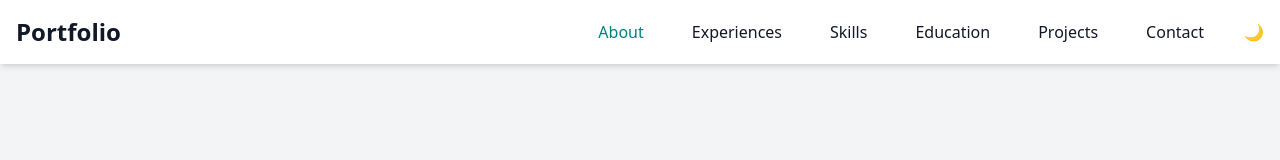
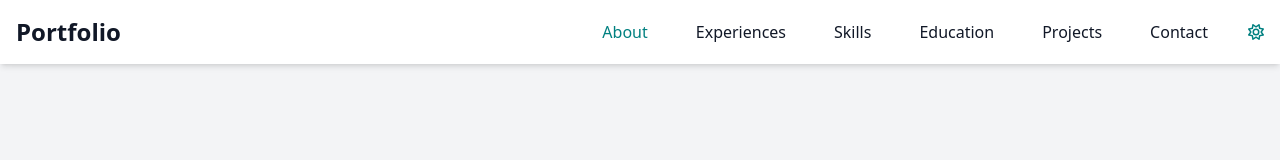
Before and after one commit to bibekamatya/Portfolio, a React (Vite) app: page / in a window 1280 px wide. Shown: the top 160 px of the page. Built offline with nearby package versions, Linux system fonts and the light colour scheme.

Commit message:
add dark light theme for mobile screen

```diff
--- a/src/components/navbar.tsx
+++ b/src/components/navbar.tsx
@@ -2,11 +2,13 @@ import { useState } from "react";
 import { Link } from "react-scroll";
 import { NAVITEMS } from "../dataSheet";
 import useDarkMode from "../hooks/useDarkmode";
+import Icon from "./reusable/Icons";
 const Navbar = () => {
   const [active, setActive] = useState("About");
   const [isDarkMode, toggleDarkMode] = useDarkMode();
 
   return (
+    <>
       <nav className="bg-white dark:bg-gray-900 fixed w-full z-20 top-0 start-0 shadow-md md:block hidden">
         <div className="max-w-screen-xl flex flex-wrap items-center justify-between mx-auto p-4">
           <Link
@@ -26,7 +28,7 @@ const Navbar = () => {
             className="items-center justify-between w-full md:flex md:w-auto md:order-1 hidden"
             id="navbar-sticky"
           >
-          <div className="flex flex-col p-4 md:p-0 mt-4 font-medium border border-gray-100 rounded-lg md:space-x-8 rtl:space-x-reverse md:flex-row md:mt-0 md:border-0 dark:border-gray-700">
+            <div className="flex flex-col p-4 md:p-0 mt-4 font-medium border border-gray-100 rounded-lg md:space-x-8 rtl:space-x-reverse md:flex-row md:mt-0 md:border-0 dark:border-gray-700 ">
               {NAVITEMS.map(({ title }) => (
                 <Link
                   key={title}
@@ -42,11 +44,15 @@ const Navbar = () => {
                   {title}
                 </Link>
               ))}
-            <button onClick={toggleDarkMode}>{isDarkMode ? "☀️" : "🌙"}</button>
+              <button className="text-themeColor" onClick={toggleDarkMode}>{<Icon icon={!isDarkMode ? "sun" : "moon"} />}</button>
             </div>
           </div>
         </div>
       </nav>
+      <div className="flex md:hidden">
+        <button className="bottom-1 bg-themeColor text-white z-50 text-themeColor fixed right-1 shadow-xl rounded-full h-10 w-10" onClick={toggleDarkMode}>{<Icon icon={!isDarkMode ? "sun" : "moon"} />}</button>
+      </div>
+    </>
   );
 };
 
--- a/src/components/reusable/Icons.tsx
+++ b/src/components/reusable/Icons.tsx
@@ -33,6 +33,8 @@ import { FontAwesomeIcon } from "@fortawesome/react-fontawesome";
 import { IconProps } from "../../interfaces";
 import Logo from "../logos/logos";
 import { faComputer } from "@fortawesome/free-solid-svg-icons/faComputer";
+import { faSun } from "@fortawesome/free-regular-svg-icons/faSun";
+import { faMoon } from "@fortawesome/free-solid-svg-icons/faMoon";
 
 // Map of icon names to FontAwesome icons
 const iconMap = {
@@ -64,6 +66,8 @@ const iconMap = {
   address: faAddressCard,
   phone: faMobileRetro,
   email: faEnvelope,
+  sun: faSun,
+  moon: faMoon,
   mui: "mui",
   tailwind: "tailwind",
   antd: "antd",
```
Lines whose indentation alone changed are shown as unchanged.
